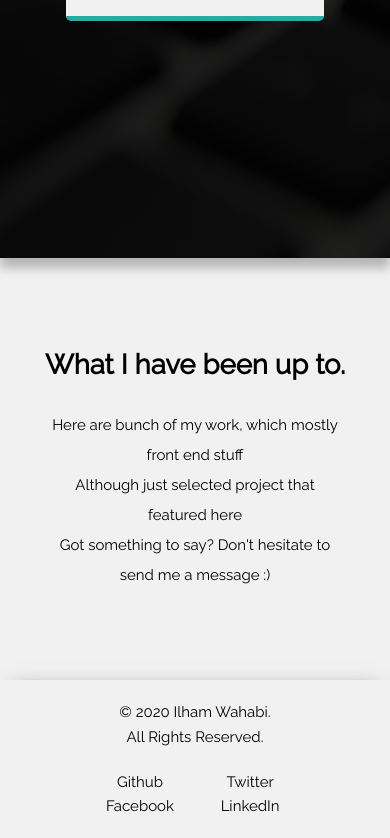
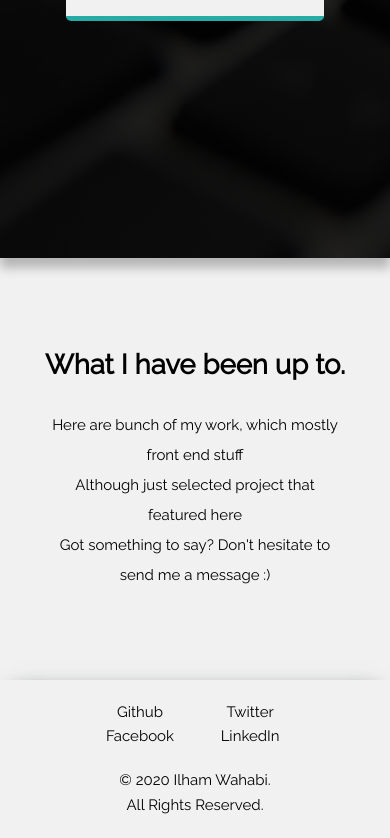
Before and after one commit to ilhamwahabi/portfolio, a React (Create React App) app: page / in a window 390 px wide. Shown: the part 586-1424 px from the top of the page. Built offline with nearby package versions, Linux system fonts and the light colour scheme; no server answers.

Commit message:
Reverse footer items order in mobile

```diff
--- a/src/components/Footer/Footer.css
+++ b/src/components/Footer/Footer.css
@@ -50,13 +50,13 @@
 
 @media (max-width: 481px) {
   .footer__wrapper {
-    flex-direction: column;
+    flex-direction: column-reverse;
     padding: 2rem 0;
     width: 80%;
   }
 
   .footer__copy {
-    margin-bottom: 2rem;
+    margin-top: 2rem;
     display: flex;
     flex-direction: column;
   }
```
